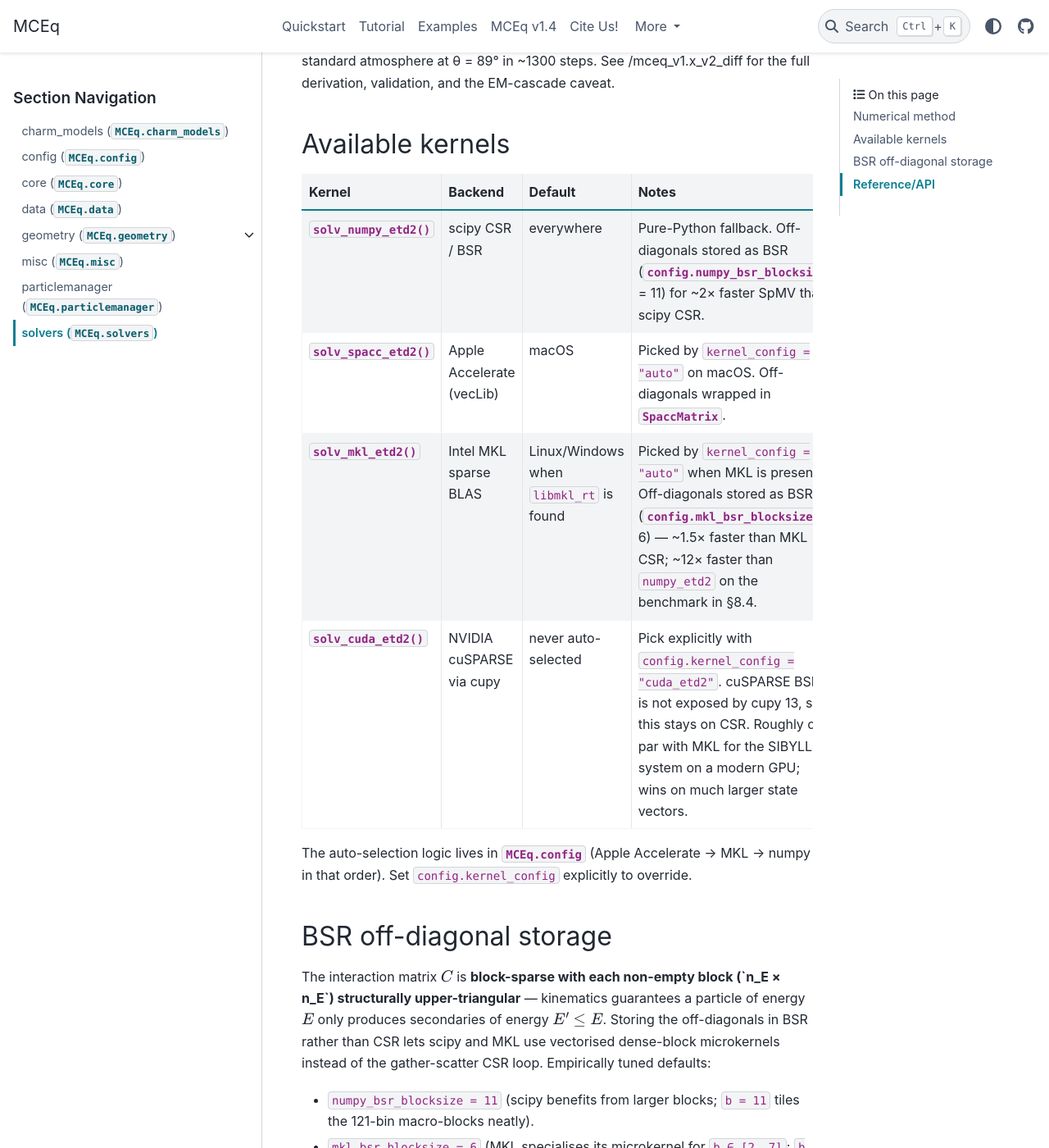
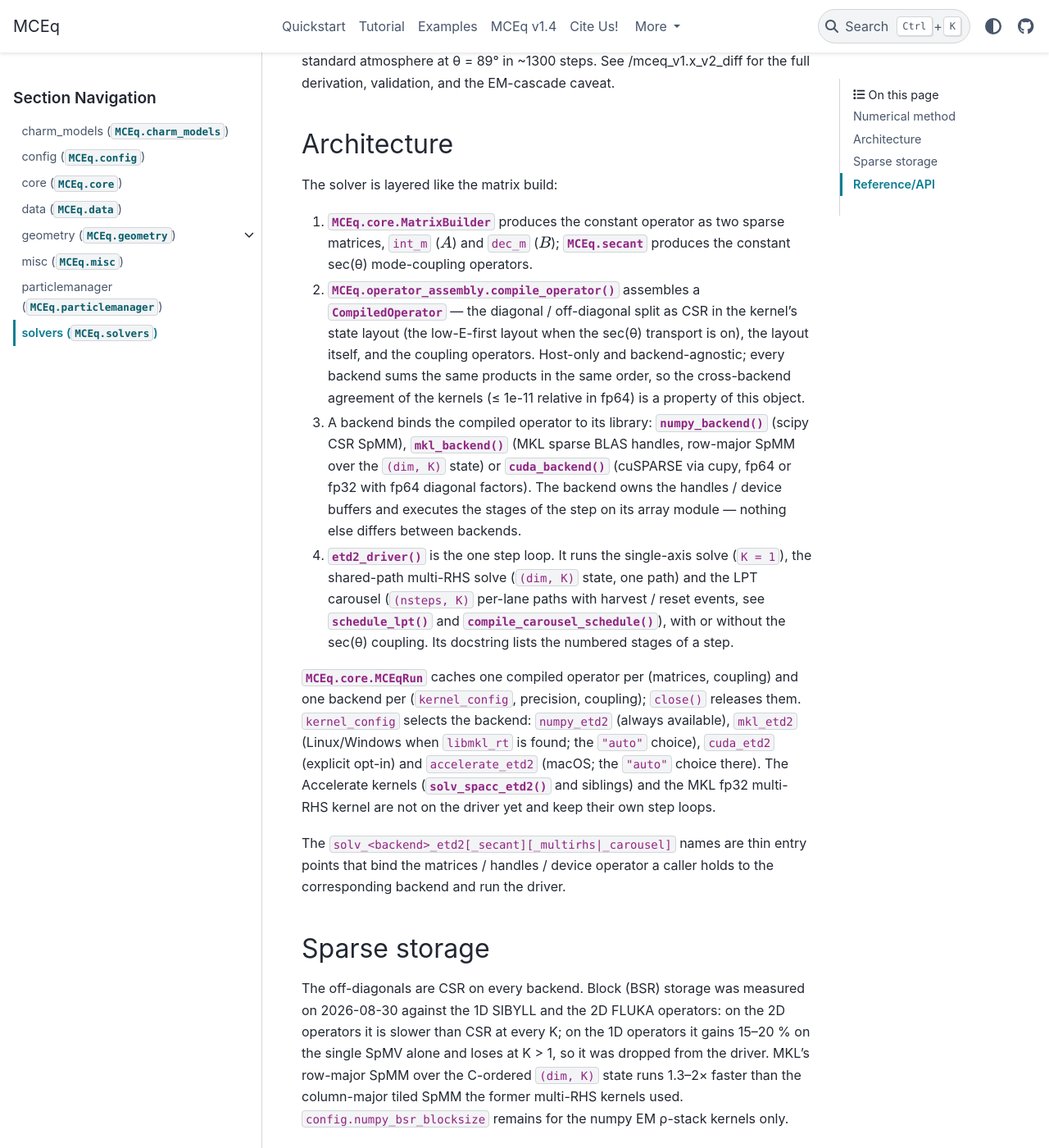
Before and after one commit to mceq-project/MCEq, a Sphinx documentation site: the page built from docs/api-reference/solvers.rst, in a window 1280 px wide and 1400 px high, scrolled down 757 px. Shown: the whole window at 82% size. Built offline with Sphinx 7.4.7 and the PyData theme 0.15.4, drawn with Linux system fonts in a browser that asks for light colours; some of the changed text lies outside the part shown.

Commit message:
docs: describe the layered solver; drop config.mkl_bsr_blocksize
The solvers API page follows the assembly -> backend -> driver layering
and records the 2026-08-30 CSR-vs-BSR / row-vs-column SpMM measurements;
mkl_bsr_blocksize has no consumer left, numpy_bsr_blocksize is documented
as serving the rho-stack kernels only. Changelog fragment added.

Co-Authored-By: Claude Fable 5 <noreply@anthropic.com>
Claude-Session: https://claude.ai/code/session_01VXV85WfXXz6YqtPDmMd3Uq

```diff
--- a/docs/api-reference/solvers.rst
+++ b/docs/api-reference/solvers.rst
@@ -36,68 +36,58 @@ atmosphere at θ = 89° in ~1300 steps. See
 :doc:`/mceq_v1.x_v2_diff` for the full derivation, validation, and
 the EM-cascade caveat.
 
-Available kernels
-=================
+Architecture
+============
 
-.. list-table::
-   :header-rows: 1
-   :widths: 20 18 12 50
+The solver is layered like the matrix build:
 
-   * - Kernel
-     - Backend
-     - Default
-     - Notes
-   * - :func:`solv_numpy_etd2`
-     - scipy CSR / BSR
-     - everywhere
-     - Pure-Python fallback. Off-diagonals stored as BSR
-       (:py:data:`config.numpy_bsr_blocksize` = 11) for ~2× faster
-       SpMV than scipy CSR.
-   * - :func:`solv_spacc_etd2`
-     - Apple Accelerate (vecLib)
-     - macOS
-     - Picked by ``kernel_config = "auto"`` on macOS. Off-diagonals
-       wrapped in :class:`~MCEq.spacc.SpaccMatrix`.
-   * - :func:`solv_mkl_etd2`
-     - Intel MKL sparse BLAS
-     - Linux/Windows when ``libmkl_rt`` is found
-     - Picked by ``kernel_config = "auto"`` when MKL is present.
-       Off-diagonals stored as BSR
-       (:py:data:`config.mkl_bsr_blocksize` = 6) — ~1.5× faster
-       than MKL CSR; ~12× faster than ``numpy_etd2`` on the
-       benchmark in §8.4.
-   * - :func:`solv_cuda_etd2`
-     - NVIDIA cuSPARSE via cupy
-     - never auto-selected
-     - Pick explicitly with ``config.kernel_config = "cuda_etd2"``.
-       cuSPARSE BSR is not exposed by cupy 13, so this stays on
-       CSR. Roughly on par with MKL for the SIBYLL21 system on a
-       modern GPU; wins on much larger state vectors.
+1. :class:`MCEq.core.MatrixBuilder` produces the constant operator as two
+   sparse matrices, ``int_m`` (:math:`A`) and ``dec_m`` (:math:`B`);
+   :mod:`MCEq.secant` produces the constant sec(θ) mode-coupling operators.
+2. :func:`MCEq.operator_assembly.compile_operator` assembles a
+   :class:`~MCEq.operator_assembly.CompiledOperator` — the diagonal /
+   off-diagonal split as CSR in the kernel's state layout (the low-E-first
+   layout when the sec(θ) transport is on), the layout itself, and the
+   coupling operators. Host-only and backend-agnostic; every backend sums
+   the same products in the same order, so the cross-backend agreement of
+   the kernels (≤ 1e-11 relative in fp64) is a property of this object.
+3. A backend binds the compiled operator to its library: :func:`numpy_backend`
+   (scipy CSR SpMM), :func:`mkl_backend` (MKL sparse BLAS handles,
+   row-major SpMM over the ``(dim, K)`` state) or :func:`cuda_backend`
+   (cuSPARSE via cupy, fp64 or fp32 with fp64 diagonal factors). The
+   backend owns the handles / device buffers and executes the stages of the
+   step on its array module — nothing else differs between backends.
+4. :func:`etd2_driver` is the one step loop. It runs the single-axis solve
+   (``K = 1``), the shared-path multi-RHS solve (``(dim, K)`` state, one
+   path) and the LPT carousel (``(nsteps, K)`` per-lane paths with harvest /
+   reset events, see :func:`schedule_lpt` and :func:`compile_carousel_schedule`),
+   with or without the sec(θ) coupling. Its docstring lists the numbered
+   stages of a step.
 
-The auto-selection logic lives in :mod:`MCEq.config` (Apple
-Accelerate → MKL → numpy in that order). Set
-``config.kernel_config`` explicitly to override.
+:class:`MCEq.core.MCEqRun` caches one compiled operator per (matrices,
+coupling) and one backend per (``kernel_config``, precision, coupling);
+``close()`` releases them. ``kernel_config`` selects the backend:
+``numpy_etd2`` (always available), ``mkl_etd2`` (Linux/Windows when
+``libmkl_rt`` is found; the ``"auto"`` choice), ``cuda_etd2`` (explicit
+opt-in) and ``accelerate_etd2`` (macOS; the ``"auto"`` choice there). The
+Accelerate kernels (:func:`solv_spacc_etd2` and siblings) and the MKL fp32
+multi-RHS kernel are not on the driver yet and keep their own step loops.
 
-BSR off-diagonal storage
-========================
+The ``solv_<backend>_etd2[_secant][_multirhs|_carousel]`` names are thin
+entry points that bind the matrices / handles / device operator a caller
+holds to the corresponding backend and run the driver.
 
-The interaction matrix :math:`C` is **block-sparse with each non-empty
-block (`n_E × n_E`) structurally upper-triangular** — kinematics
-guarantees a particle of energy :math:`E` only produces secondaries
-of energy :math:`E' \le E`. Storing the off-diagonals in BSR rather
-than CSR lets scipy and MKL use vectorised dense-block microkernels
-instead of the gather-scatter CSR loop. Empirically tuned defaults:
+Sparse storage
+==============
 
-* ``numpy_bsr_blocksize = 11`` (scipy benefits from larger blocks;
-  ``b = 11`` tiles the 121-bin macro-blocks neatly).
-* ``mkl_bsr_blocksize = 6`` (MKL specialises its microkernel for
-  ``b ∈ [2, 7]``; ``b ≥ 8`` falls into a generic path that's slower
-  than CSR).
-
-Both knobs accept ``None`` for a CSR fallback. Padding is handled
-automatically (the matrix is zero-padded up to the next multiple of
-``blocksize``; the kernel allocates working buffers at the padded
-length).
+The off-diagonals are CSR on every backend. Block (BSR) storage was
+measured on 2026-08-30 against the 1D SIBYLL and the 2D FLUKA operators:
+on the 2D operators it is slower than CSR at every K; on the 1D operators
+it gains 15–20 % on the single SpMV alone and loses at K > 1, so it was
+dropped from the driver. MKL's row-major SpMM over the C-ordered ``(dim, K)``
+state runs 1.3–2× faster than the column-major tiled SpMM the former
+multi-RHS kernels used. ``config.numpy_bsr_blocksize`` remains for the
+numpy EM ρ-stack kernels only.
 
 Reference/API
 =============
```
Also changed, not shown: changes/+operator-assembly.feat.md (added, +15 -0 lines), 1 other file.
